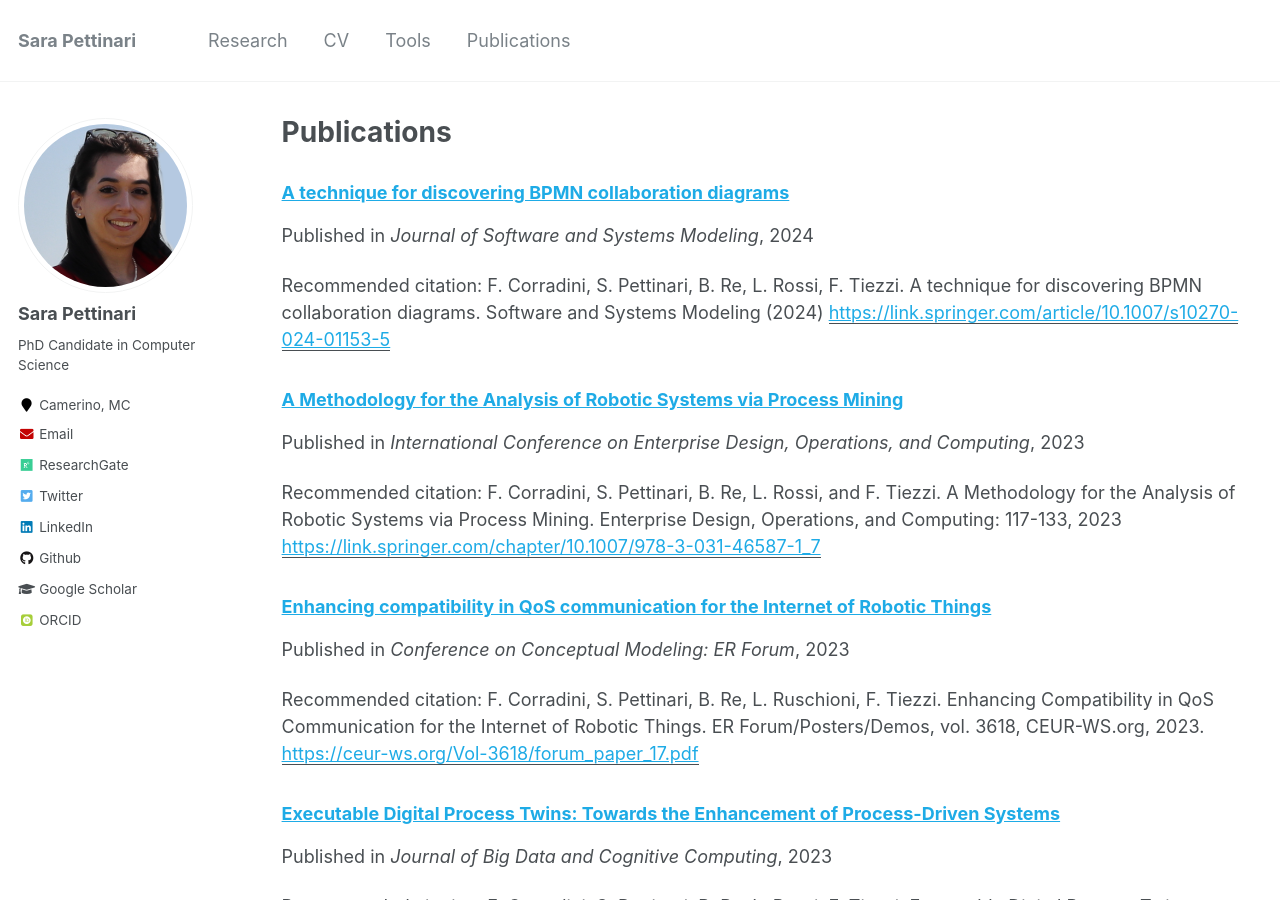
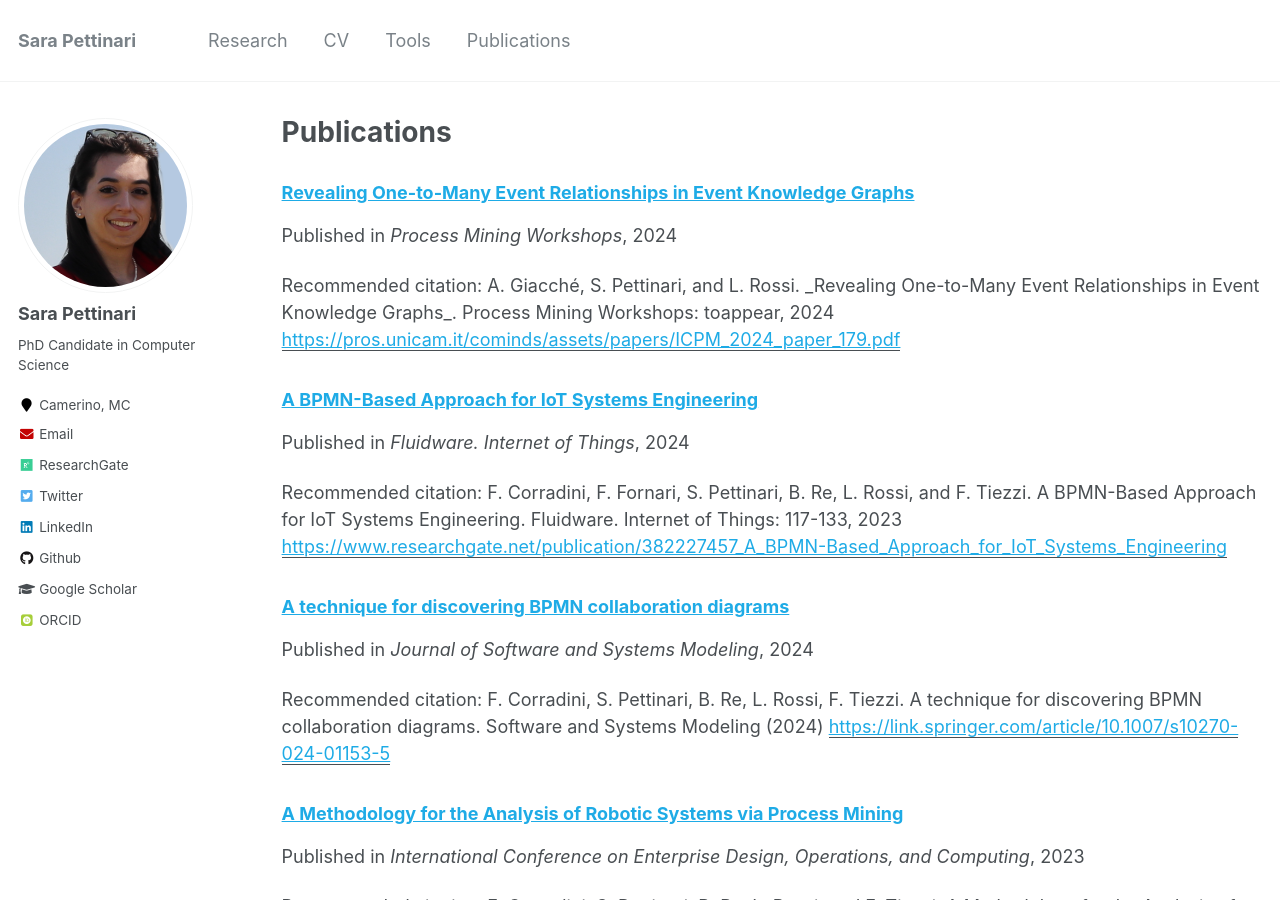
Before and after one commit to SaraPettinari/SaraPettinari.github.io, a Jekyll site: the page built from _pages/publications.md, in a window 1280 px wide and 900 px high. Built offline with Jekyll 4.4.1, drawn with Linux system fonts in a browser that asks for light colours; some web fonts are replaced.

Commit message:
data update

```diff
--- /dev/null
+++ b/_publications/b-1.md
@@ -0,0 +1,39 @@
+---
+title: "A BPMN-Based Approach for IoT Systems Engineering"
+collection: publications
+permalink: /publication/b-1
+excerpt: ''
+date: 2024-05-01
+venue: 'Fluidware. Internet of Things'
+paperurl: 'https://www.researchgate.net/publication/382227457_A_BPMN-Based_Approach_for_IoT_Systems_Engineering'
+citation: 'F. Corradini, F. Fornari, S. Pettinari, B. Re, L. Rossi, and F. Tiezzi. A BPMN-Based Approach for IoT Systems Engineering. Fluidware. Internet of Things: 117-133, 2023'
+---
+
+
+### Abstract
+The management of IoT systems is often challenging, requiring advanced skills, especially in ensuring loosely coupled coordination of heterogeneous devices. Model-driven approaches facilitate modeling, enacting, and monitoring interacting IoT devices’ behavior. Indeed, the state of the art provides contributions addressing crucial aspects of the model-driven approach applied to IoT systems. This chapter explores how to exploit the BPMN notation to manage IoT systems, focusing on a case study concerning a smart agriculture IoT system. Finally, we point to possible directions for future work.
+
+***
+
+<img src="https://raw.githubusercontent.com/FortAwesome/Font-Awesome/6.x/svgs/solid/download.svg" width="20" height="20"> Download paper [here](https://www.researchgate.net/publication/382227457_A_BPMN-Based_Approach_for_IoT_Systems_Engineering)
+
+***
+
+Cite as: F. Corradini, F. Fornari, S. Pettinari, B. Re, L. Rossi, and F. Tiezzi. _A BPMN-Based Approach for IoT Systems Engineering_. Fluidware. Internet of Things: 117-133, 2023
+
+
+<pre>
+@inproceedings{corradiniPRRT23,
+    author       = {Flavio Corradini and
+                    Fabrizio Fornari and
+                    Sara Pettinari and
+                    Barbara Re and
+                    Lorenzo Rossi and
+                    Francesco Tiezzi},
+    title        = {A BPMN-Based Approach for IoT Systems Engineering},
+    booktitle={Fluidware: Novel Approaches for Large-Scale IoT Systems},
+    pages={85--105},
+    year={2024},
+    publisher={Springer}
+  }
+</pre>
--- /dev/null
+++ b/_publications/c-5.md
@@ -0,0 +1,38 @@
+---
+title: "Revealing One-to-Many Event Relationships in Event Knowledge Graphs"
+collection: publications
+permalink: /publication/c-5
+excerpt: ''
+date: 2024-10-01
+venue: 'Process Mining Workshops'
+paperurl: 'https://pros.unicam.it/cominds/assets/papers/ICPM_2024_paper_179.pdf'
+citation: 'A. Giacché, S. Pettinari, and L. Rossi. _Revealing One-to-Many Event Relationships in Event Knowledge Graphs_. Process Mining Workshops: toappear, 2024'
+---
+
+
+### Abstract
+Object-centric process mining is recognized to overcome the limitations of traditional process mining by offering approaches for the analysis of processes with multiple case notions such as collaborations. Event knowledge graphs are an effective tool for gathering, manipulating, and visualizing event and entity relations. Current approaches focus on inferring correlations between events and objects and directly-follows relationships between events correlated to the same object. However, object-to-object relations may hide one-to-many relations between events essential for understanding the actual flow among processes. We propose an approach to reveal these one-to-many causal relationships in an event knowledge graph. by defining when two events are causally related and extending the standard approach of event knowledge graphs construction to reveal them. We assess the approach using two case studies.
+
+***
+
+<img src="https://raw.githubusercontent.com/FortAwesome/Font-Awesome/6.x/svgs/solid/download.svg" width="20" height="20"> Download paper [here](https://pros.unicam.it/cominds/assets/papers/ICPM_2024_paper_179.pdf)
+
+***
+
+Cite as: A. Giacché, S. Pettinari, and L. Rossi. _Revealing One-to-Many Event Relationships in Event Knowledge Graphs_. Process Mining Workshops: toappear, 2024
+
+
+<pre>
+@inproceedings{giacchePR24,
+    author       = {Alessio Giacché and
+                    Sara Pettinari and
+                    Lorenzo Rossi},
+    title        = {Revealing One-to-Many Event Relationships in Event Knowledge Graphs},
+    booktitle    = {Process Mining Workshops},
+    series       = {Lecture Notes in Business Information Processing},
+    volume       = {},
+    pages        = {toappear},
+    publisher    = {Springer},
+    year         = {2024}
+  }
+</pre>
```
Also changed, not shown: _pages/research.md (+2 -3 lines).
